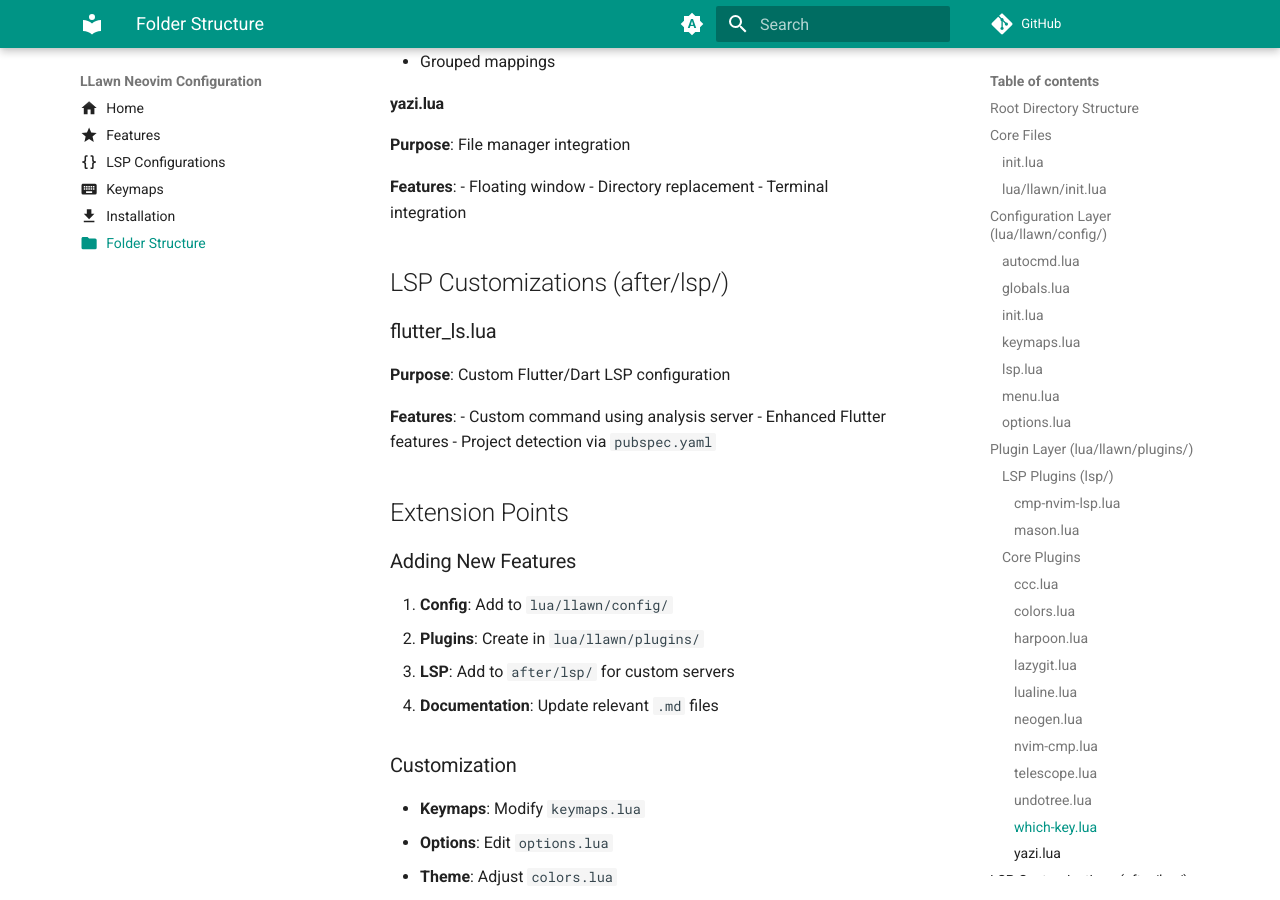
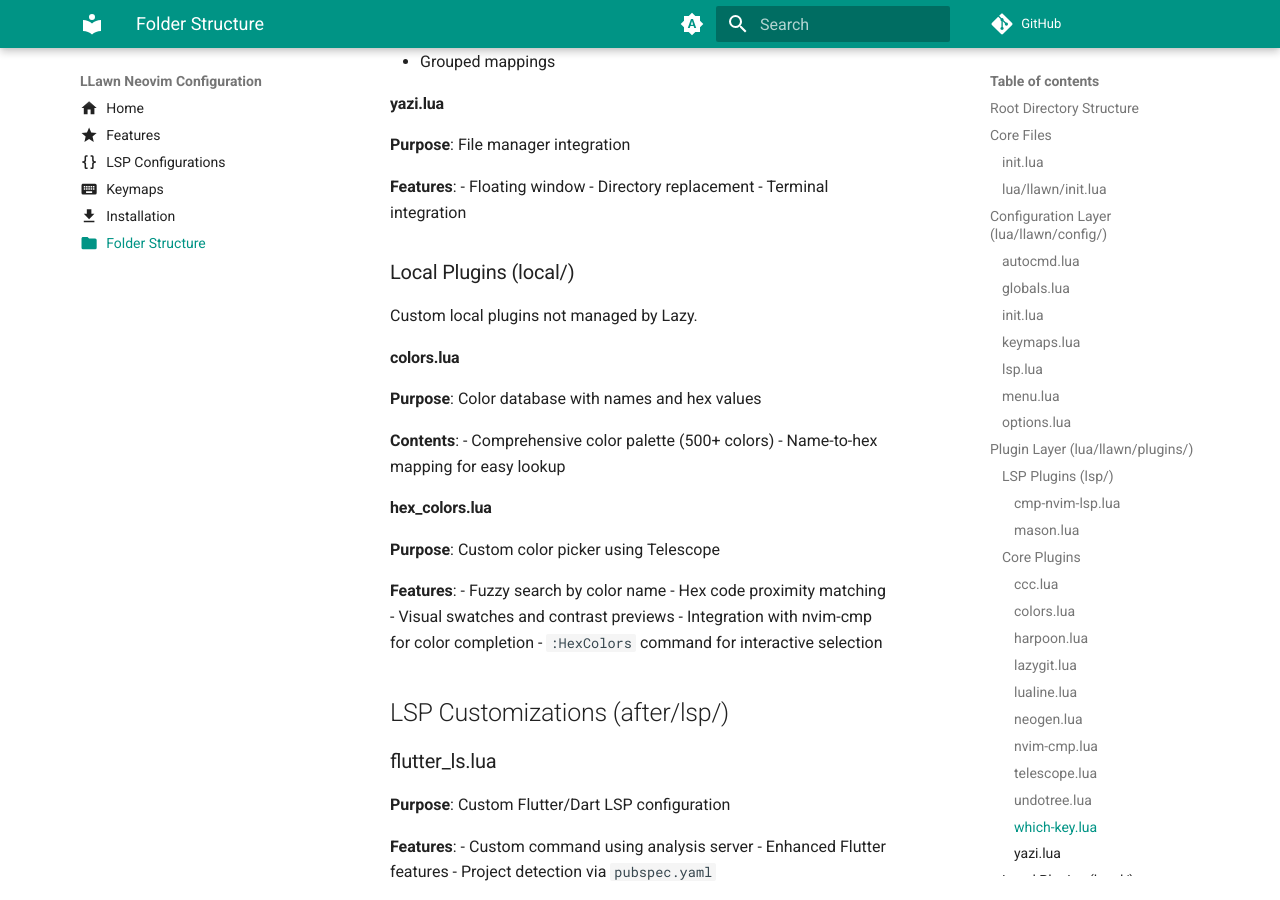
Before and after one commit to llawn/llawnvim, an MkDocs documentation site: the page built from docs/structure.md, in a window 1280 px wide and 900 px high, scrolled down 5769 px. Built offline with MkDocs 1.6.1 and Material for MkDocs 9.7.7, drawn with Linux system fonts in a browser that asks for light colours; comment, search, counter and statistics services are not loaded.

Commit message:
refactor(colors): reorganize color picker files to plugins/local directory and update documentation

```diff
--- a/docs/structure.md
+++ b/docs/structure.md
@@ -266,6 +266,29 @@ Each plugin has its own configuration file for modularity.
 - Directory replacement
 - Terminal integration
 
+### Local Plugins (local/)
+
+Custom local plugins not managed by Lazy.
+
+#### colors.lua
+
+**Purpose**: Color database with names and hex values
+
+**Contents**:
+- Comprehensive color palette (500+ colors)
+- Name-to-hex mapping for easy lookup
+
+#### hex_colors.lua
+
+**Purpose**: Custom color picker using Telescope
+
+**Features**:
+- Fuzzy search by color name
+- Hex code proximity matching
+- Visual swatches and contrast previews
+- Integration with nvim-cmp for color completion
+- `:HexColors` command for interactive selection
+
 ## LSP Customizations (after/lsp/)
 
 ### flutter_ls.lua
```
Also changed, not shown: docs/features.md (+2 -2 lines), docs/keymaps.md (+2 -1 lines), 7 other files.
